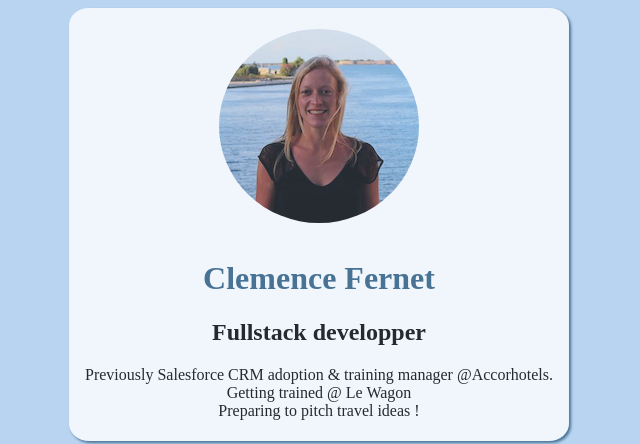
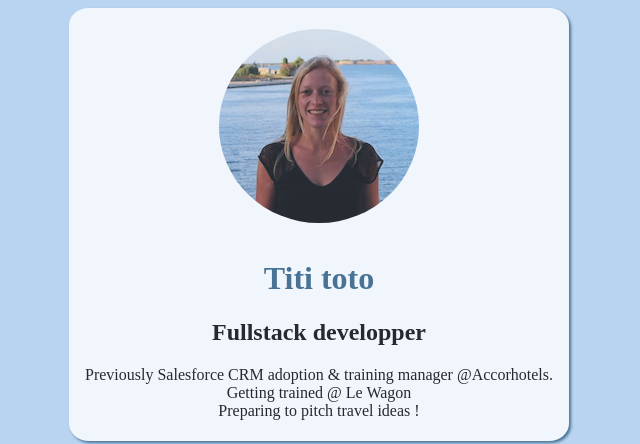
Before and after one commit to clemfrnt/profile, a plain HTML site: page index.html in a window 1280 px wide. Shown: the top 444 px of the page, without its empty margins (271-911 px from the left). Drawn offline with Linux system fonts and the light colour scheme.

Commit message:
changed name

```diff
--- a/index.html
+++ b/index.html
@@ -19,7 +19,7 @@
 <div class="container center">
     <div class="header">
     <img src="pictures/picture_profile.png" alt="Profile Picture" id="profile_pic">
-      <h1>Clemence Fernet</h1>
+      <h1>Titi toto</h1>
       <h2>Fullstack developper</h2>
       <p>Previously Salesforce CRM adoption & training manager @Accorhotels.<br>
       Getting trained @ Le Wagon <br>
```
